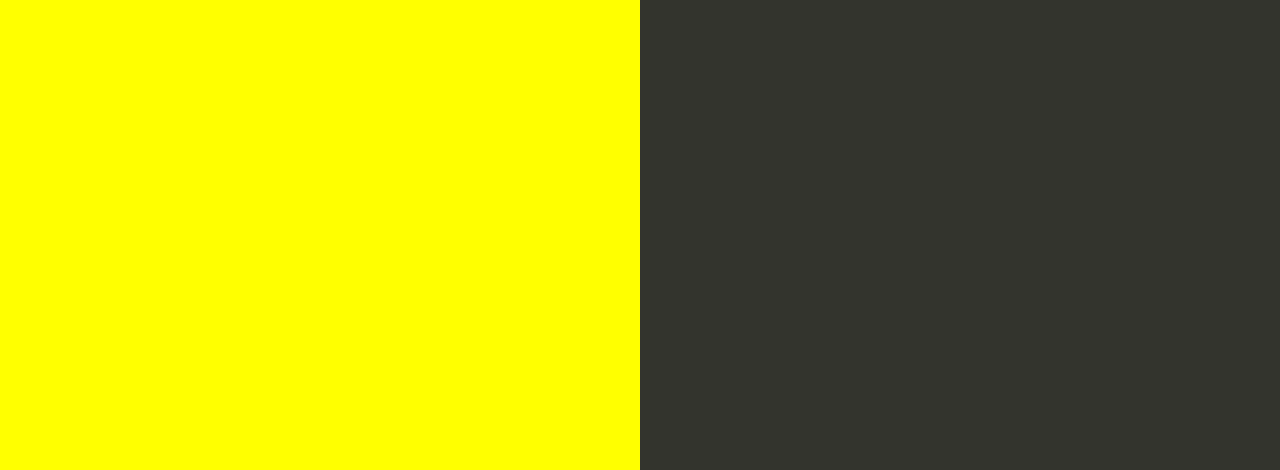
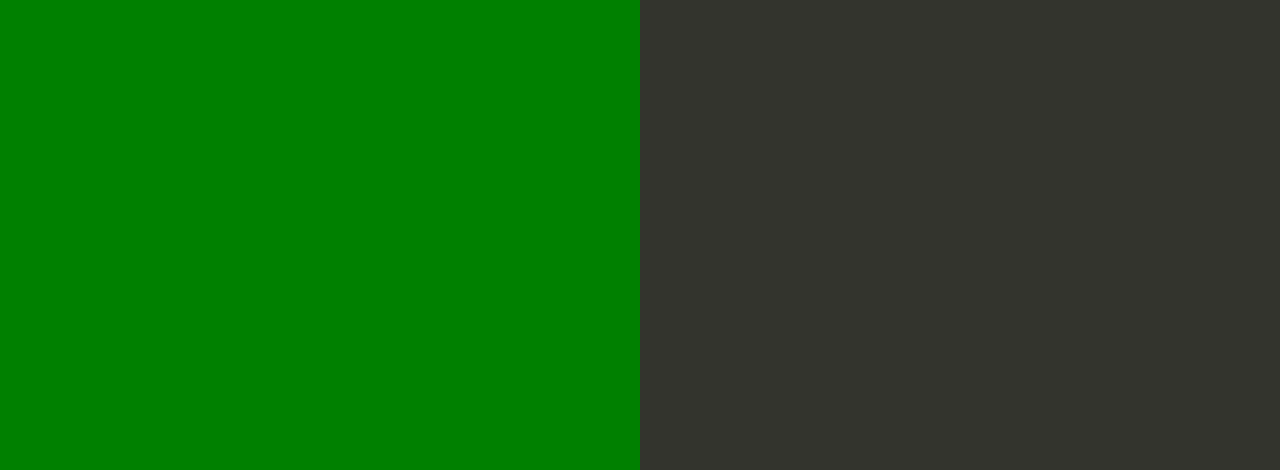
Before and after one commit to shikha-dave/my-nodejs-app, a website: page index.html in a window 1280 px wide. Shown: the part 330-800 px from the top of the page. Drawn offline with Linux system fonts and the light colour scheme.

Commit message:
Update index.html

```diff
--- a/index.html
+++ b/index.html
@@ -35,7 +35,7 @@
 
         text-align: right;
         padding-top: 11em;
-        background-color: #FFFF00;
+        background-color: green;
 
       }
       .textColumn p {
```
